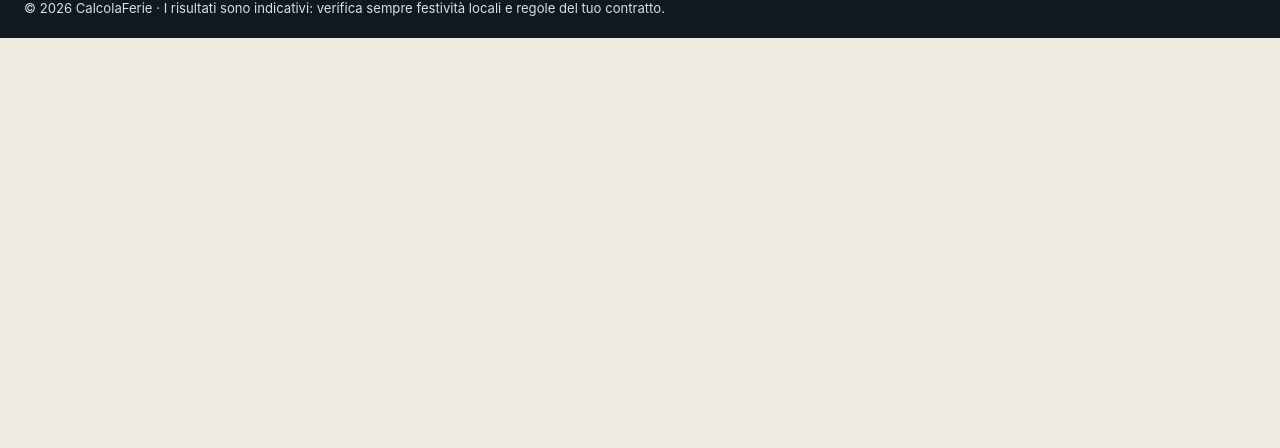
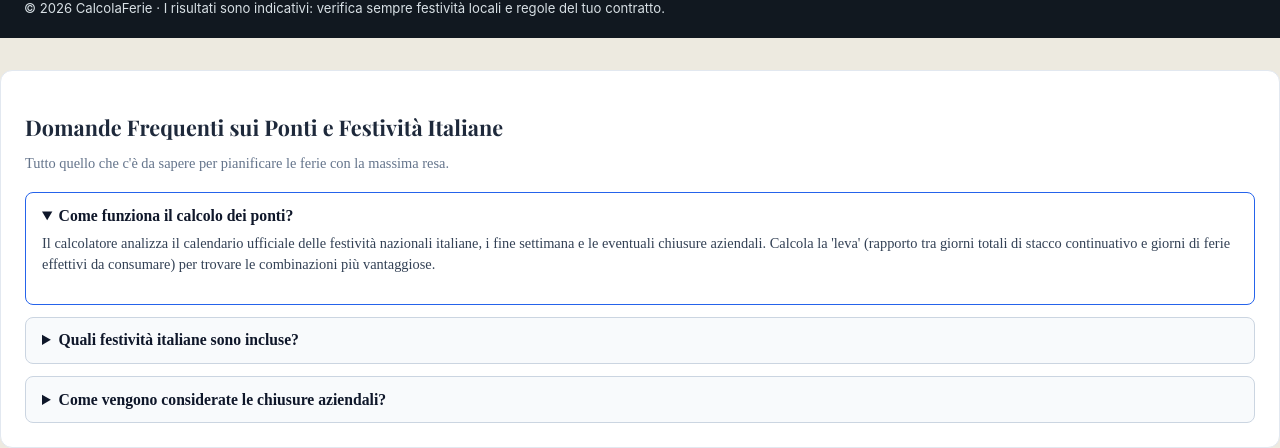
Before and after one commit to SpatariuRares/calcolaFerie, a Next.js app: page / in a window 1280 px wide. Shown: the part 1206-1654 px from the top of the page. Before the commit the page ends 1244 px from the top, so only its background shows below. Built offline with nearby package versions, Linux system fonts and the light colour scheme; no server answers.

Commit message:
feat: implement SEO enhancements including JSON-LD structured data, canonical URL, and FAQ component with translated content.

```diff
--- /dev/null
+++ b/app/_components/atoms/json-ld.tsx
@@ -0,0 +1,62 @@
+const BASE_URL = process.env.NEXT_PUBLIC_BASE_URL ?? "https://calcolaferie.it";
+
+export function JsonLd() {
+  const schema = {
+    "@context": "https://schema.org",
+    "@graph": [
+      {
+        "@type": "WebApplication",
+        "@id": `${BASE_URL}/#webapp`,
+        "name": "CalcolaFerie",
+        "url": BASE_URL,
+        "applicationCategory": "UtilityApplication",
+        "operatingSystem": "All",
+        "inLanguage": ["it", "en"],
+        "offers": {
+          "@type": "Offer",
+          "price": "0",
+          "priceCurrency": "EUR",
+        },
+        "description":
+          "Calcolatore ponti ferie: trova i migliori ponti tra le festività italiane e ottimizza le vacanze.",
+      },
+      {
+        "@type": "FAQPage",
+        "@id": `${BASE_URL}/#faq`,
+        "mainEntity": [
+          {
+            "@type": "Question",
+            "name": "Come funziona il calcolo dei ponti e delle ferie?",
+            "acceptedAnswer": {
+              "@type": "Answer",
+              "text": "Il calcolatore analizza il calendario ufficiale delle festività nazionali italiane, i fine settimana e le eventuali chiusure aziendali. Calcola la 'leva' (rapporto tra giorni totali di stacco continuativo e giorni di ferie effettivi da consumare) per trovare le combinazioni più vantaggiose.",
+            },
+          },
+          {
+            "@type": "Question",
+            "name": "Quali festività italiane sono incluse?",
+            "acceptedAnswer": {
+              "@type": "Answer",
+              "text": "Include tutte le festività nazionali ufficiali (Capodanno, Epifania, Pasqua, Pasquetta, 25 Aprile, 1 Maggio, 2 Giugno, Ferragosto, 1 Novembre, 8 Dicembre, Natale, Santo Stefano) con possibilità di aggiungere la festa del patrono locale.",
+            },
+          },
+          {
+            "@type": "Question",
+            "name": "Come vengono considerate le chiusure aziendali?",
+            "acceptedAnswer": {
+              "@type": "Answer",
+              "text": "È possibile indicare se una data di chiusura è un 'giorno gratuito' (azienda chiusa senza scalare ferie) o un 'giorno obbligatorio' (scalato dal proprio monte ferie), adattando il calcolo alla situazione specifica del tuo contratto.",
+            },
+          },
+        ],
+      },
+    ],
+  };
+
+  return (
+    <script
+      type="application/ld+json"
+      dangerouslySetInnerHTML={{ __html: JSON.stringify(schema) }}
+    />
+  );
+}
--- /dev/null
+++ b/app/_components/organisms/seo-faq.tsx
@@ -0,0 +1,34 @@
+import { useAppTranslations } from "../../_lib/use-app-i18n";
+import styles from "../../styles/app.module.scss";
+
+export function SeoFaq() {
+  const t = useAppTranslations("home.faq");
+
+  return (
+    <section aria-labelledby="faq-title" className={styles.seoFaqSection}>
+      <div className={styles.seoFaqInner}>
+        <h2 id="faq-title" className={styles.seoFaqTitle}>
+          {t("title")}
+        </h2>
+        <p className={styles.seoFaqSubtitle}>{t("subtitle")}</p>
+
+        <div className={styles.seoFaqList}>
+          <details className={styles.seoFaqItem} open>
+            <summary className={styles.seoFaqQuestion}>{t("q1")}</summary>
+            <p className={styles.seoFaqAnswer}>{t("a1")}</p>
+          </details>
+
+          <details className={styles.seoFaqItem}>
+            <summary className={styles.seoFaqQuestion}>{t("q2")}</summary>
+            <p className={styles.seoFaqAnswer}>{t("a2")}</p>
+          </details>
+
+          <details className={styles.seoFaqItem}>
+            <summary className={styles.seoFaqQuestion}>{t("q3")}</summary>
+            <p className={styles.seoFaqAnswer}>{t("a3")}</p>
+          </details>
+        </div>
+      </div>
+    </section>
+  );
+}
--- a/app/_lib/use-app-i18n.ts
+++ b/app/_lib/use-app-i18n.ts
@@ -2,6 +2,8 @@ import { createTranslator, useLocale, useTranslations } from "next-intl";
 import italianMessages from "../../messages/it.json";
 
 export type TranslationNamespace =
+  | "home"
+  | "home.faq"
   | "planner"
   | "results"
   | "calendar"
--- a/app/layout.tsx
+++ b/app/layout.tsx
@@ -15,6 +15,9 @@ const BASE_URL = process.env.NEXT_PUBLIC_BASE_URL ?? "https://calcolaferie.it";
 
 export const metadata: Metadata = {
   metadataBase: new URL(BASE_URL),
+  alternates: {
+    canonical: BASE_URL,
+  },
   title: "CalcolaFerie — Calcolatore Ponti e Ferie Italiane",
   description:
     "Calcolatore ponti ferie: trova i migliori ponti tra le festività italiane e ottimizza le vacanze. Inserisci il budget e scopri i giorni migliori.",
--- a/app/page.tsx
+++ b/app/page.tsx
@@ -2,13 +2,17 @@
 
 import { useTranslations } from "next-intl";
 import { VacationPlanner } from "@components/templates/vacation-planner";
+import { JsonLd } from "./_components/atoms/json-ld";
+import { SeoFaq } from "./_components/organisms/seo-faq";
 
 export default function Home() {
   const t = useTranslations("home");
 
   return (
     <>
+      <JsonLd />
       <VacationPlanner />
+      <SeoFaq />
       <section aria-label={t("accessibleLabel")} className="sr-only">
         <h2>{t("accessibleTitle")}</h2>
         <p>{t("accessibleDescription")}</p>
--- a/app/styles/_layout.scss
+++ b/app/styles/_layout.scss
@@ -486,3 +486,62 @@
     align-items: start;
   }
 }
+
+.seoFaqSection {
+  margin-top: 2rem;
+  padding: 1.5rem;
+  background: var(--bg-surface, #ffffff);
+  border: 1px solid var(--border-color, #e2e8f0);
+  border-radius: 12px;
+}
+
+.seoFaqTitle {
+  font-family: var(--font-display, Georgia, serif);
+  font-size: 1.35rem;
+  font-weight: 700;
+  color: var(--text-primary, #1e293b);
+  margin-bottom: 0.25rem;
+}
+
+.seoFaqSubtitle {
+  font-size: 0.9rem;
+  color: var(--text-secondary, #64748b);
+  margin-bottom: 1.25rem;
+}
+
+.seoFaqList {
+  display: flex;
+  flex-direction: column;
+  gap: 0.75rem;
+}
+
+.seoFaqItem {
+  border: 1px solid var(--border-subtle, #cbd5e1);
+  border-radius: 8px;
+  padding: 0.85rem 1rem;
+  background: var(--bg-subtle, #f8fafc);
+  transition: border-color 0.2s ease;
+
+  &[open] {
+    border-color: var(--color-primary, #2563eb);
+    background: #ffffff;
+  }
+}
+
+.seoFaqQuestion {
+  font-weight: 600;
+  font-size: 0.98rem;
+  color: var(--text-primary, #0f172a);
+  cursor: pointer;
+
+  &:hover {
+    color: var(--color-primary, #2563eb);
+  }
+}
+
+.seoFaqAnswer {
+  margin-top: 0.5rem;
+  font-size: 0.9rem;
+  line-height: 1.5;
+  color: var(--text-secondary, #334155);
+}
--- a/messages/en.json
+++ b/messages/en.json
@@ -9,7 +9,17 @@
   "home": {
     "accessibleLabel": "About the calculator",
     "accessibleTitle": "Italian holiday bridge calculator",
-    "accessibleDescription": "Optimize your leave around Italian public holidays: enter your leave budget and discover the best bridges to maximize your vacation while using the fewest leave days."
+    "accessibleDescription": "Optimize your leave around Italian public holidays: enter your leave budget and discover the best bridges to maximize your vacation while using the fewest leave days.",
+    "faq": {
+      "title": "Frequently Asked Questions about Italian Holiday Bridges",
+      "subtitle": "Everything you need to know to plan your time off with maximum leverage.",
+      "q1": "How does the holiday bridge calculation work?",
+      "a1": "The calculator analyzes official Italian public holidays, weekends, and company closures. It computes 'leverage' (the ratio between total consecutive days off and actual leave days spent) to find the most efficient combinations.",
+      "q2": "Which Italian public holidays are included?",
+      "a2": "It includes all official national holidays (New Year, Epiphany, Easter, Easter Monday, Liberation Day, Labor Day, Republic Day, Assumption, All Saints, Immaculate Conception, Christmas, St. Stephen) plus an optional local patron saint day.",
+      "q3": "How are company closures handled?",
+      "a3": "You can specify whether a closure date is a 'free day' (company closed without deducting leave) or a 'mandatory day' (deducted from your leave budget), adapting the calculation to your employer's rules."
+    }
   },
   "planner": {
     "eyebrow": "Leave planner",
--- a/messages/it.json
+++ b/messages/it.json
@@ -9,7 +9,17 @@
   "home": {
     "accessibleLabel": "Informazioni sul calcolatore",
     "accessibleTitle": "Calcolatore ponti ferie italiane",
-    "accessibleDescription": "Ottimizza le tue ferie sfruttando le festività italiane: inserisci il tuo budget di giorni e scopri i ponti migliori per massimizzare i giorni di vacanza con il minimo di ferie spese. Ideale per ottimizzare ferie e ponti durante tutto l'anno."
+    "accessibleDescription": "Ottimizza le tue ferie sfruttando le festività italiane: inserisci il tuo budget di giorni e scopri i ponti migliori per massimizzare i giorni di vacanza con il minimo di ferie spese. Ideale per ottimizzare ferie e ponti durante tutto l'anno.",
+    "faq": {
+      "title": "Domande Frequenti sui Ponti e Festività Italiane",
+      "subtitle": "Tutto quello che c'è da sapere per pianificare le ferie con la massima resa.",
+      "q1": "Come funziona il calcolo dei ponti?",
+      "a1": "Il calcolatore analizza il calendario ufficiale delle festività nazionali italiane, i fine settimana e le eventuali chiusure aziendali. Calcola la 'leva' (rapporto tra giorni totali di stacco continuativo e giorni di ferie effettivi da consumare) per trovare le combinazioni più vantaggiose.",
+      "q2": "Quali festività italiane sono incluse?",
+      "a2": "Include tutte le festività nazionali ufficiali (Capodanno, Epifania, Pasqua, Pasquetta, 25 Aprile, 1 Maggio, 2 Giugno, Ferragosto, 1 Novembre, 8 Dicembre, Natale, Santo Stefano) con possibilità di aggiungere la festa del patrono locale.",
+      "q3": "Come vengono considerate le chiusure aziendali?",
+      "a3": "È possibile indicare se una data di chiusura è un 'giorno gratuito' (azienda chiusa senza scalare ferie) o un 'giorno obbligatorio' (scalato dal proprio monte ferie), adattando il calcolo alla situazione specifica del tuo contratto."
+    }
   },
   "planner": {
     "eyebrow": "Planner ferie",
```
Also changed, not shown: 1 other file (tests, documents, lock files or other folders).
